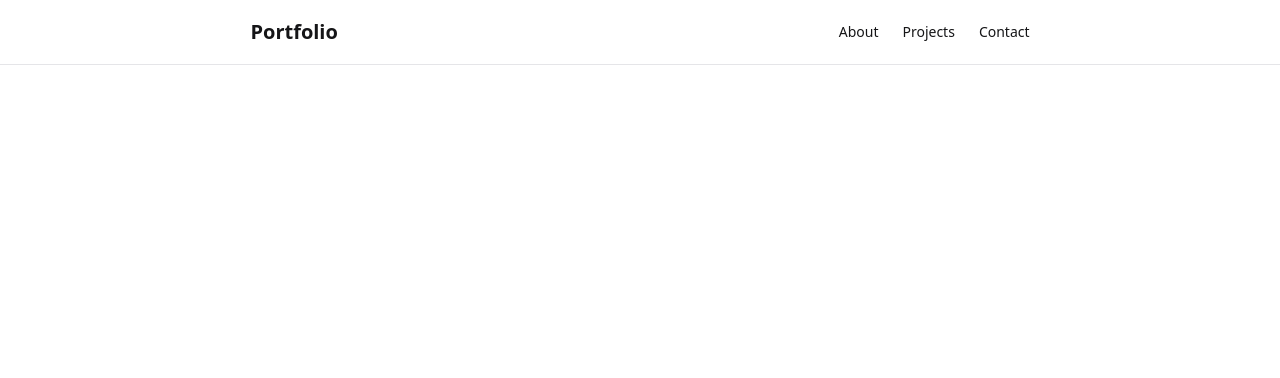
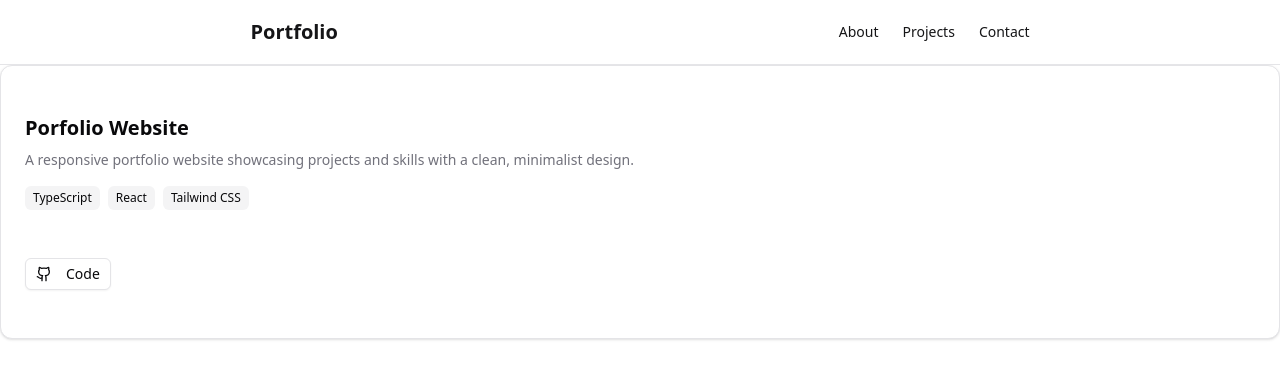
Before and after one commit to suarezsandicamilo/purrfect-portfolio, a React (Vite) app: page / in a window 1280 px wide. Shown: the top 378 px of the page. Built offline with nearby package versions, Linux system fonts and the light colour scheme.

Commit message:
Create project card component

```diff
--- a/src/App.tsx
+++ b/src/App.tsx
@@ -1,6 +1,7 @@
 //
 
 import { Link } from 'react-router';
+import { ProjectCard } from './components';
 
 export const App = () => {
   return (
@@ -23,6 +24,11 @@ export const App = () => {
           </nav>
         </div>
       </header>
+      <ProjectCard
+        title='Porfolio Website'
+        description='A responsive portfolio website showcasing projects and skills with a clean, minimalist design.'
+        tags={['TypeScript', 'React', 'Tailwind CSS']}
+      />
     </>
   );
 };
--- a/src/components/index.ts
+++ b/src/components/index.ts
@@ -3,3 +3,4 @@
 export * from './button';
 export * from './card';
 export * from './progress';
+export * from './project_card';
--- /dev/null
+++ b/src/components/project_card.tsx
@@ -0,0 +1,56 @@
+///
+
+import { Link } from 'react-router';
+import { Button } from './button';
+import {
+  Card,
+  CardContent,
+  CardDescription,
+  CardFooter,
+  CardTitle,
+} from './card';
+
+import { Github } from 'lucide-react';
+
+type Props = {
+  title: string;
+  description: string;
+  tags: string[];
+  githubUrl?: string;
+};
+
+export const ProjectCard = ({
+  title,
+  description,
+  tags,
+  githubUrl,
+}: Props) => {
+  return (
+    <Card className="overflow-hidden transition-all hover:shadow-md">
+      <CardContent className="p-6">
+        <CardTitle className="text-xl">{title}</CardTitle>
+        <CardDescription className="mt-2 line-clamp-2">
+          {description}
+        </CardDescription>
+        <div className="mt-4 flex flex-wrap gap-2">
+          {tags.map((tag) => (
+            <span
+              key={tag}
+              className="inline-flex items-center rounded-md bg-muted px-2 py-1 text-xs font-medium"
+            >
+              {tag}
+            </span>
+          ))}
+        </div>
+      </CardContent>
+      <CardFooter className="flex justify-between p-6 pt-0">
+        <Button variant="outline" size="sm" asChild>
+          <Link to={githubUrl ?? '#'}>
+            <Github className="mr-2 h-4 w-4" />
+            Code
+          </Link>
+        </Button>
+      </CardFooter>
+    </Card>
+  );
+};
```
